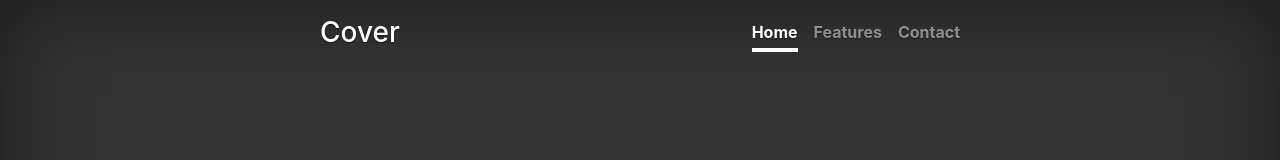
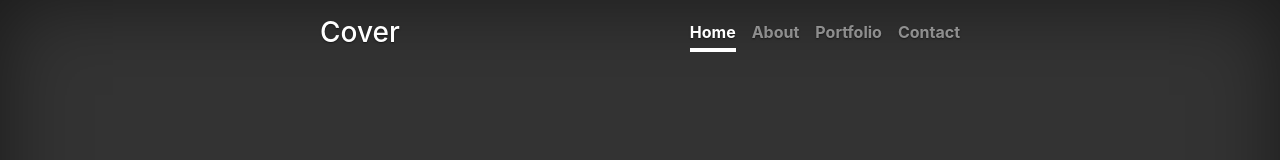
Before and after one commit to kimjaydot/sample-project-one, a plain HTML site: page index.html in a window 1280 px wide. Shown: the top 160 px of the page. Drawn offline with nearby package versions, Linux system fonts and the light colour scheme.

Commit message:
Added nav links

```diff
--- a/index.html
+++ b/index.html
@@ -13,7 +13,8 @@
               <h3 class="masthead-brand">Cover</h3>
               <nav class="nav nav-masthead justify-content-center">
                 <a class="nav-link active" href="#">Home</a>
-                <a class="nav-link" href="#">Features</a>
+                <a class="nav-link" href="#">About</a>
+                <a class="nav-link" href="#">Portfolio</a>
                 <a class="nav-link" href="#">Contact</a>
               </nav>
             </div>
```
